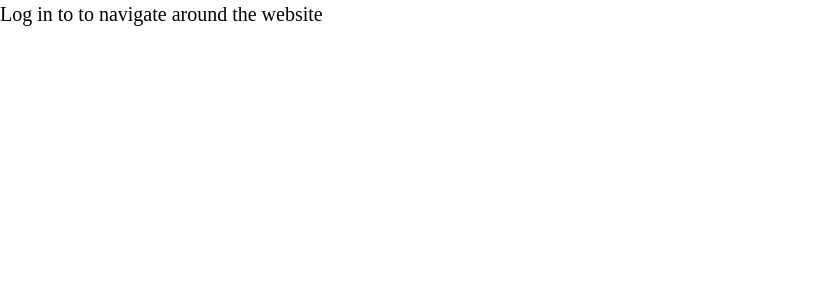
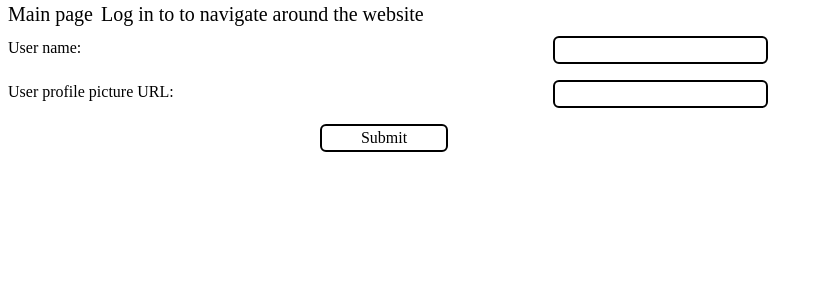
Before and after one commit to Morswin/posting_webapp, a Nuxt app: page /profile in a window 1280 px wide. Shown: the top 300 px of the page, without its empty margins (0-829 px from the left). Built offline with nearby package versions, Linux system fonts and the light colour scheme; a web font is replaced by a local one.

Commit message:
Added profile page functionality

```diff
--- a/components/navbar.vue
+++ b/components/navbar.vue
@@ -6,6 +6,11 @@
 <template>
     <div>
         <nav class="flex" v-if="userStore.logged_in">
+            <NuxtLink class="mx-2" to="/">
+                <h3>
+                    Main page
+                </h3>
+            </NuxtLink>
             <NuxtLink class="mx-2" to="/posts">
                 <h3>
                     Posts
@@ -21,8 +26,16 @@
                     Logout
                 </h3>
             </button>
+            <h3 class="mx-2">
+                You are logged as: {{ userStore.name }}
+            </h3>
         </nav>
-        <nav v-else>
+        <nav v-else class="flex">
+            <NuxtLink class="mx-2" to="/">
+                <h3>
+                    Main page
+                </h3>
+            </NuxtLink>
             <h3>Log in to to navigate around the website</h3>
         </nav>
     </div>
--- a/pages/profile.vue
+++ b/pages/profile.vue
@@ -1,3 +1,50 @@
+<script setup lang="ts">
+    const userStore = useUserStore();
+    const form_name = ref<string>(userStore.name);
+    const form_picture = ref<string>("");
+    const update_profile = (_name: string, _profile: string) => {
+        userStore.name = _name;
+        userStore.profile_pic = _profile;
+    };
+</script>
+
+
 <template>
-    <div></div>
+    <div>
+        <form action="" class="flex flex-col w-3/5 items-center">
+            <div class="flex justify-between w-full my-2">
+                <label
+                    for="user_name"
+                    class="ml-2"
+                >
+                    User name:
+                </label>
+                <input
+                    type="text"
+                    id="user_name"
+                    v-model="form_name"
+                    class="pl-1"
+                />
+            </div>
+            <div class="flex justify-between w-full my-2">
+                <label
+                    for="user_picture"
+                    class="ml-2"
+                >
+                    User profile picture URL:
+                </label>
+                <input
+                    type="text"
+                    id="user_picture"
+                    class="pl-1"
+                />
+            </div>
+            <button
+                class="border-2 border-black rounded-md px-1 submit_btn w-1/6 my-2"
+                @click.prevent="update_profile(form_name, form_picture)"
+            >
+                Submit
+            </button>
+        </form>
+    </div>
 </template>
--- a/stores/user.ts
+++ b/stores/user.ts
@@ -1,6 +1,7 @@
 export const useUserStore = defineStore('user', () => {
     const name = ref<string>("");
     const logged_in = ref<boolean>(false);
+    const profile_pic = ref<string>("");
 
     function log_in(user_name: string): void {
         console.log(`Logging in as ${user_name}`);
@@ -13,5 +14,5 @@ export const useUserStore = defineStore('user', () => {
         name.value = "";
     };
 
-    return { name, logged_in, log_in, log_out }
+    return { name, logged_in, log_in, log_out, profile_pic }
 })
```
